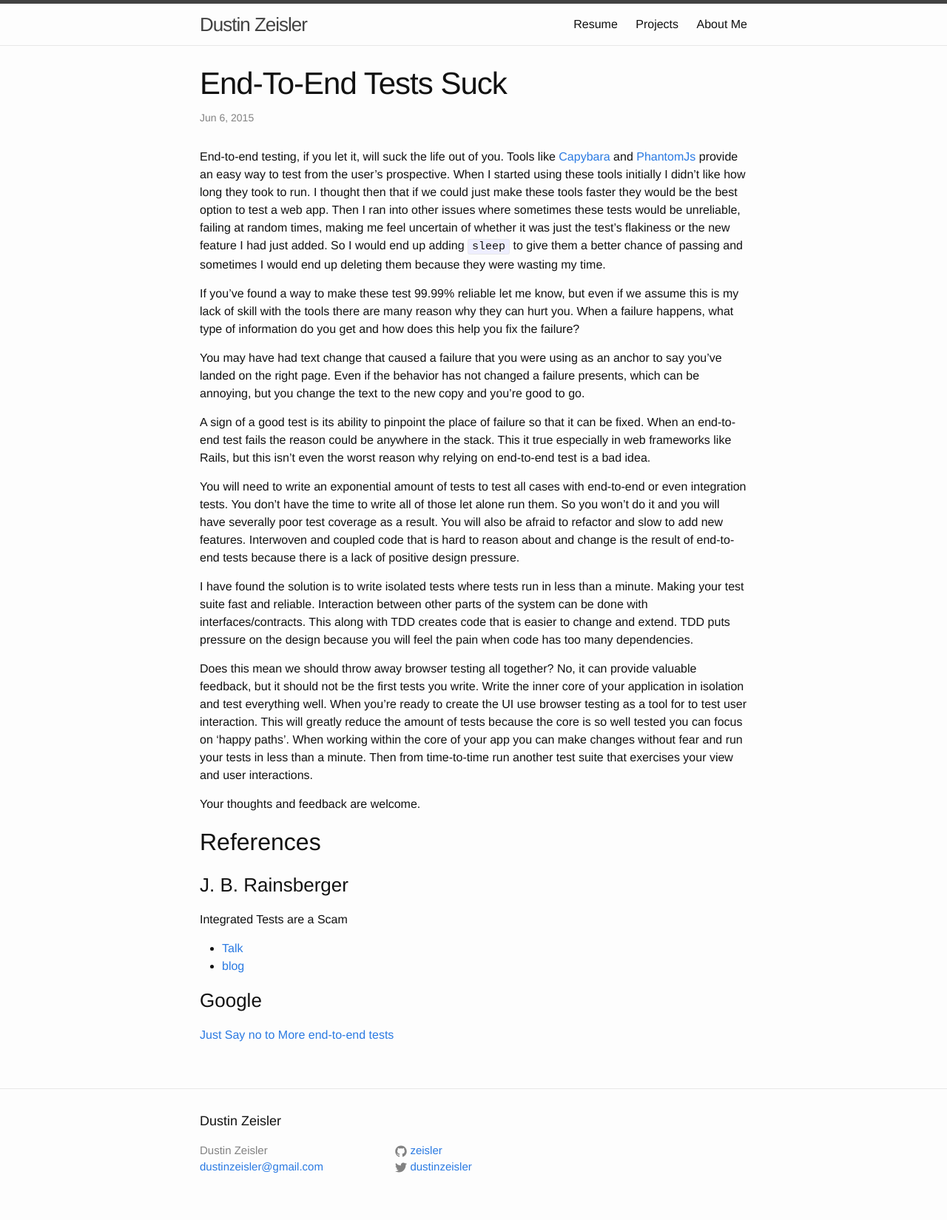
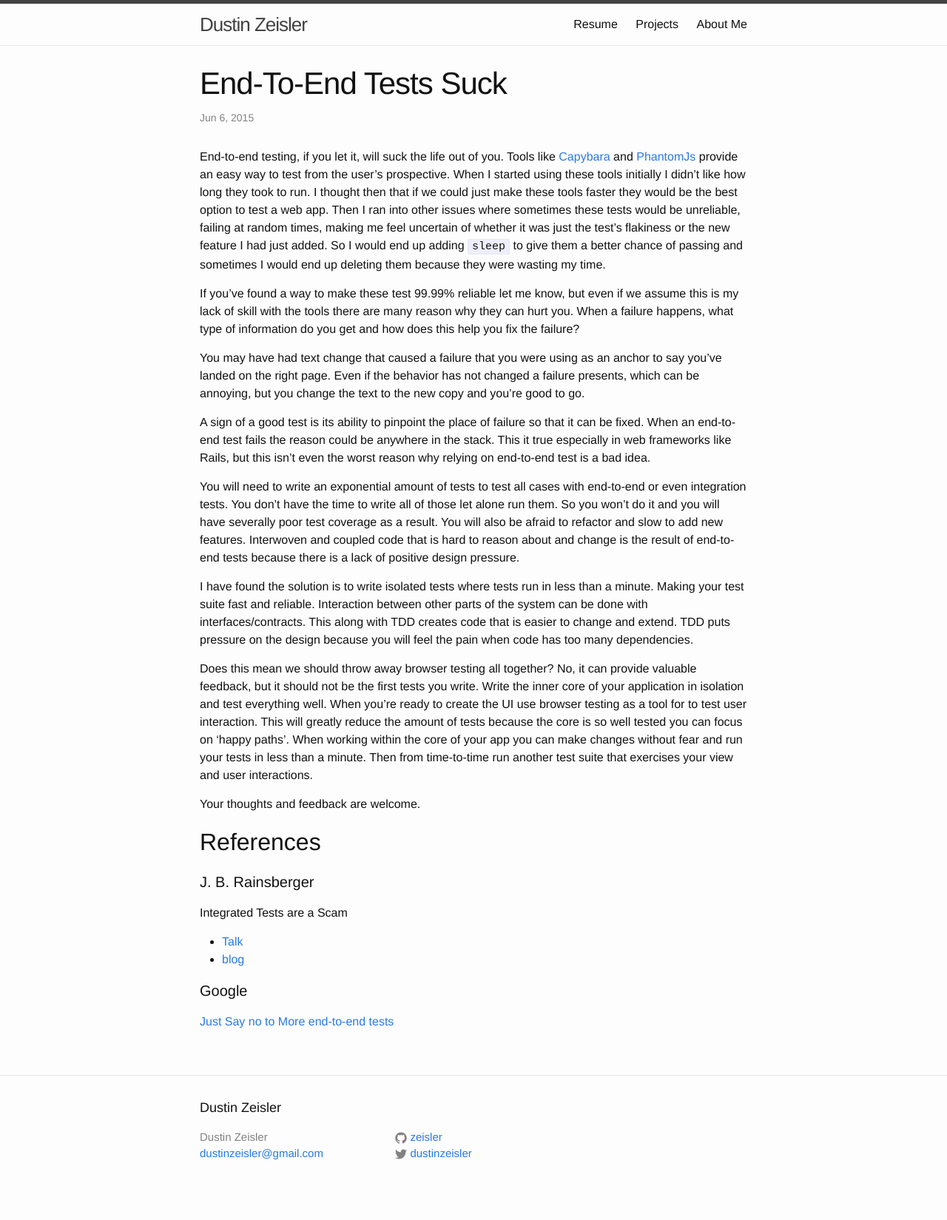
Before and after one commit to zeisler/zeisler.github.io, a Jekyll site: the page built from _posts/2015-06-06-end-to-end-test-suck.markdown, in a window 1280 px wide. Shown: the whole page at 74% size. Built offline with Jekyll 4.4.1, drawn with Linux system fonts in a browser that asks for light colours; comment, search, counter and statistics services are not loaded.

Commit message:
More formatting

```diff
--- a/_posts/2015-06-06-end-to-end-test-suck.markdown
+++ b/_posts/2015-06-06-end-to-end-test-suck.markdown
@@ -23,12 +23,13 @@ Your thoughts and feedback are welcome.
 
 ##References
 
-###J. B. Rainsberger
+####J. B. Rainsberger
 
 Integrated Tests are a Scam
+
 * [Talk](https://vimeo.com/80533536)
 * [blog](http://blog.thecodewhisperer.com/2010/10/16/integrated-tests-are-a-scam)
 
-###Google
+####Google
 
 [Just Say no to More end-to-end tests](http://googletesting.blogspot.co.uk/2015/04/just-say-no-to-more-end-to-end-tests.html)
```
